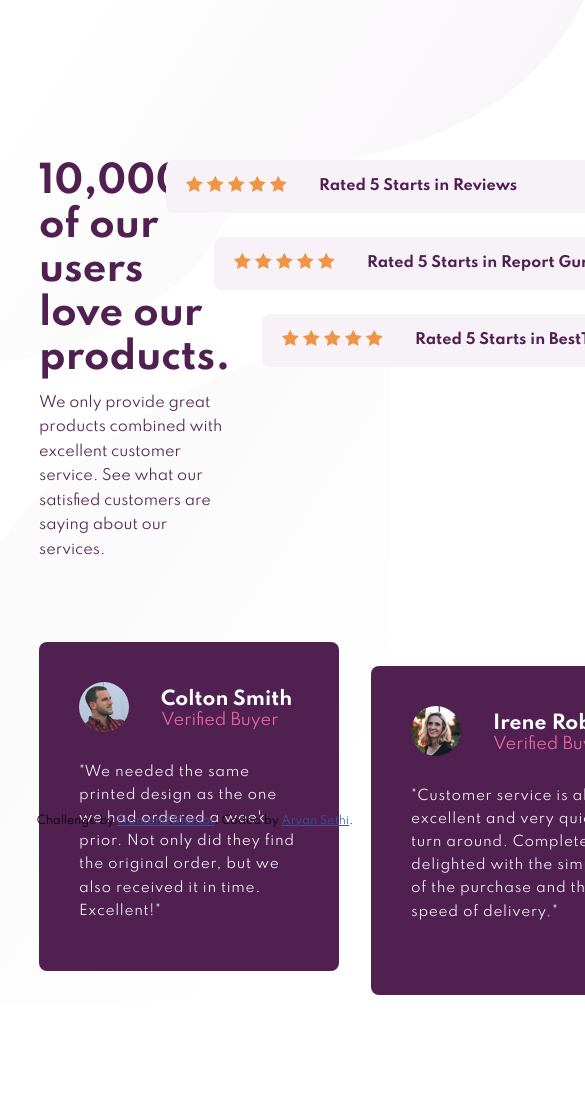
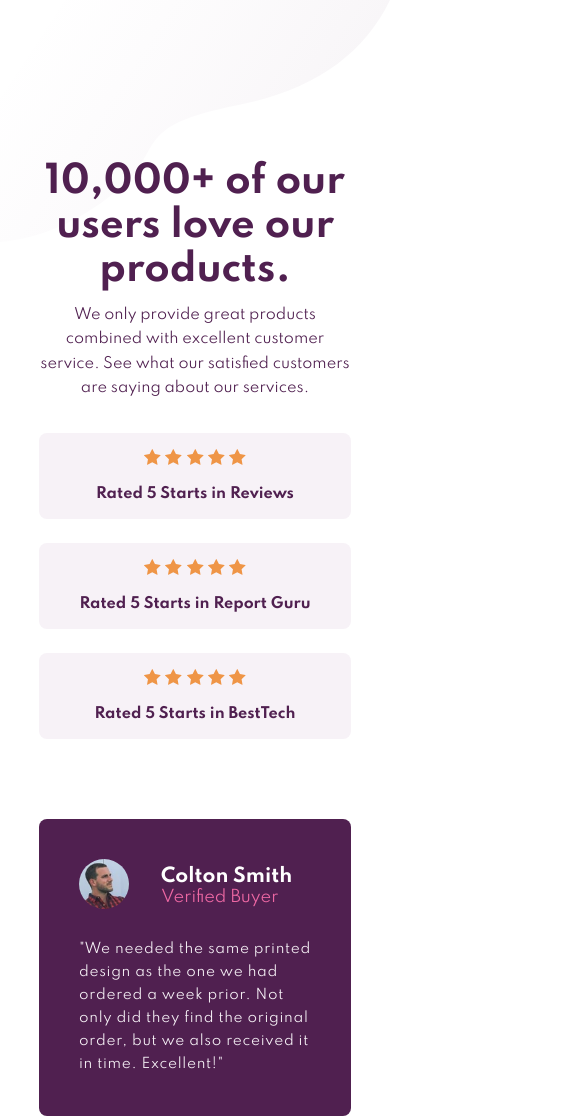
Before and after one commit to Aryan-ki-codepanti/social-proof-section-master, a plain HTML site: page index.html in a window 390 px wide. Shown: the top 1119 px of the page, 585 px wide, since content can reach past the window. Before the commit the page ends 1019 px from the top, so only its background shows below. Drawn offline with Linux system fonts and the light colour scheme.

Commit message:
Added mobile responsive styles to app

```diff
--- a/css/styles.css
+++ b/css/styles.css
@@ -37,7 +37,7 @@
     /* Utilities */
     --Top-gap: 2em;
     --Top-shift: 3em;
-
+    --Down-shift: 1.5em;
 }
 body {
     background-image: url(../images/bg-pattern-top-desktop.svg),
@@ -49,7 +49,7 @@ body {
 }
 
 /* Container */
-.container{
+.container {
     width: 70%;
     margin-inline: auto;
     margin-top: 10em;
@@ -57,22 +57,22 @@ body {
 }
 
 /* Top */
-.app__top{
+.app__top {
     display: flex;
     gap: var(--Top-gap);
 }
-.app__top > *{
+.app__top > * {
     flex: 1;
 }
 
 /* Left */
-.left h1{
+.left h1 {
     color: var(--Very-Dark-Magenta);
     font-size: 2.3em;
     max-width: 20rem;
 }
 
-.left p{
+.left p {
     margin-top: 0.75em;
     color: var(--Very-Dark-Magenta);
     font-size: 0.9rem;
@@ -81,10 +81,9 @@ body {
     max-width: 27rem;
 }
 
-
 /* Right */
 
-.right{
+.right {
     display: flex;
     flex-direction: column;
     align-items: flex-end;
@@ -92,7 +91,7 @@ body {
     max-width: 27rem;
 }
 
-.bar{
+.bar {
     background: var(--Light-Grayish-Magenta);
     display: flex;
     align-items: center;
@@ -102,56 +101,57 @@ body {
     width: 27rem;
 }
 
-.bar p{
+.bar p {
     font-weight: var(--fw-700);
     color: var(--Very-Dark-Magenta);
     font-size: 0.9rem;
 }
 
-.bar:nth-of-type(1){
+.bar:nth-of-type(1) {
     margin-right: calc(2 * var(--Top-shift));
 }
-.bar:nth-of-type(2){
+.bar:nth-of-type(2) {
     margin-right: var(--Top-shift);
 }
 
 /* App Down */
 
-.app__down{
+.app__down {
     margin-top: 5em;
 }
 
 /* Grid system */
-.grid{
+.grid {
     display: grid;
     gap: 2em;
-    grid-template-columns: repeat(3 , minmax(300px , 1fr));
+    grid-template-columns: repeat(3, minmax(300px, 1fr));
+    padding-bottom: calc(2 * var(--Down-shift));
 }
 
 /* Card */
-.card{
+.card {
     background-color: var(--Very-Dark-Magenta);
     border-radius: 8px;
     padding: 2.5em 2.5em;
 }
 
-.card-header{
+.card-header {
     display: flex;
     align-items: center;
     gap: 2em;
 }
 
-.profile-image img{
+.profile-image img {
     border-radius: 50%;
     width: 50px;
 }
 
-.profile-name{
+.profile-name {
     color: var(--White);
     /* font-style: 1rem; */
     /* font-weight: 500; */
 }
-.profile-designation{
+.profile-designation {
     color: var(--Soft-Pink);
     font-size: 1rem;
 }
@@ -162,21 +162,20 @@ body {
     font-size: 0.85rem;
 }
 
-.card-body p{
+.card-body p {
     line-height: 1.7;
     letter-spacing: 0.05em;
 }
 
-.card:nth-of-type(2){
-    margin-top: 1.5em;
-    margin-bottom: -1.5em;
+.card:nth-of-type(2) {
+    margin-top: var(--Down-shift);
+    margin-bottom: calc(-1 * var(--Down-shift));
 }
 
-.card:nth-of-type(3){
-    margin-top: 3em;
-    margin-bottom: -3em;
+.card:nth-of-type(3) {
+    margin-top: calc(2 * var(--Down-shift));
+    margin-bottom: calc(-2 * var(--Down-shift));
 }
-
 
 footer {
     position: fixed;
@@ -195,10 +194,42 @@ footer {
     color: hsl(228, 45%, 44%);
 }
 
-
 /* Responsive Design */
 @media screen and (max-width: 1280px) {
-    .container{
+    .container {
         width: 80%;
     }
 }
+
+/* Mobile Design */
+
+@media screen and (max-width: 468px) {
+    body {
+        background-image: url(../images/bg-pattern-top-mobile.svg),
+            url(../images/bg-pattern-bottom-mobile.svg);
+        background-size: 100% auto, 100% auto;
+        overflow: scroll;
+    }
+    .app__top{
+        flex-direction: column;
+        justify-content: center;
+        text-align: center;
+    }
+
+    .right , .bar{
+        max-width: 100%;
+        --Top-shift: 0;
+    }
+    .bar{
+        flex-direction: column;
+        gap: 1em;
+    }
+    .grid{
+        grid-template-columns: 1fr;
+        --Down-shift: 0;
+    }
+    footer{
+        position: static;
+        padding-block: 2em 1em;
+    }
+}
```
